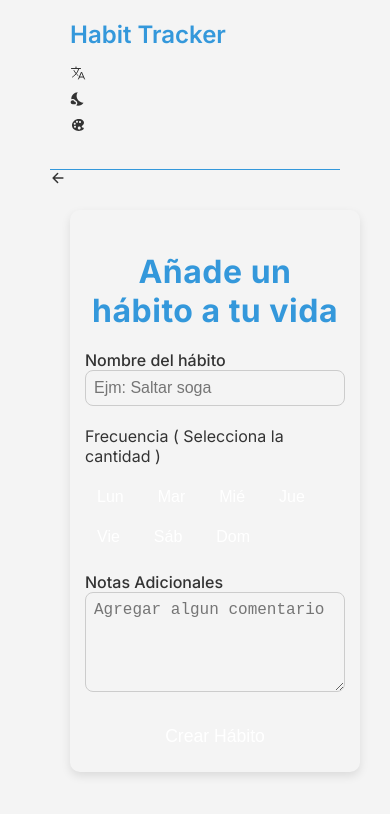
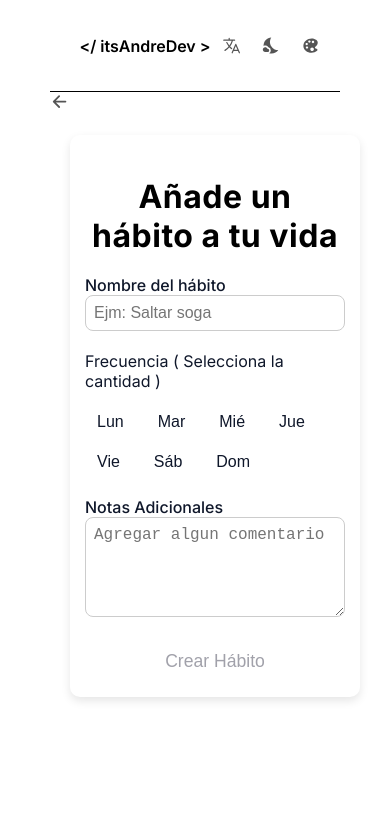
Before and after one commit to Andre-tz/Habit-Tracker, a React (Vite) app: page /habit-form in a window 390 px wide. Shown: the top 814 px of the page. Built offline with nearby package versions, Linux system fonts and the light colour scheme.

Commit message:
Se arreglo el error que impedia que el color escogido por el usuario no se usara

```diff
--- a/src/components/Header.jsx
+++ b/src/components/Header.jsx
@@ -78,7 +78,8 @@ const Header = ( ) =>{
     ]
     return (
         <header id="header">
-            <h1 id="name-app"> Habit Tracker</h1>
+            <h1 id="name-app">{ "</ itsAndreDev >" }</h1>
+
 
             <ul id="user-options">
 
--- a/src/components/ThemePicker.jsx
+++ b/src/components/ThemePicker.jsx
@@ -24,7 +24,18 @@ const ThemePicker = ( { onChange, onClose } ) =>{
         <div ref={ modalRef} className="theme-picker-container">
             <TwitterPicker
                 triangle="hide"
-                colors={["#FF6B6B", "#6BFFB3", "#6B9EFF",  "#FFD86B", "#C084FC", "#FF9E6B", "#6BCBFF", "#A0E860", "#FF6BE0", "#6BFFC7"]}
+                colors={[
+                    "#3B82F6",
+                    "#FFFFFF",
+                    "#8B5CF6",
+                    "#22C55E",
+                    "#F97316",
+                    "#06B6D4",
+                    "#EF4444",
+                    "#FACC15",
+                    "#EC4899",
+                    "#5EEAD4"
+                  ]}
                 onChangeComplete={(color) => onChange(color.hex)} />
         </div>
     )
--- a/src/context/HabitContext.jsx
+++ b/src/context/HabitContext.jsx
@@ -71,7 +71,7 @@ const HabitContextProvider = ( {children } ) => {
     //useEffect que se encargara de cargar los datos del usuarios guardado en el localStorage
     useEffect( ()=>{
         //con esto cambio la propiedad en mis estilos que coincida con el nombre dado con el valor dado
-        document.documentElement.style.setProperty( "--theme-color", userData.theme )
+        document.documentElement.style.setProperty( "--primary-color", userData.theme )
 
         //esta dependencia es solo por ahora, ya que le agregaré mas cosas
     }, [ userData.theme ])
--- a/src/styles/Header.css
+++ b/src/styles/Header.css
@@ -5,19 +5,14 @@
     align-items: center;
     width: 100%;
     padding: 20px;
-    background-color: var(--background-color-light);
-    color: var(--text-color-light);
     border-bottom: 1px solid var(--primary-color);
     transition: background-color var(--transition-speed), color var(--transition-speed);
 }
 
-#header.nightMode {
-    background-color: var(--background-color-dark);
-    color: var(--text-color-dark);
-}
-
 #name-app {
-    font-size: 2rem;
+    text-align: center;
+    width: clamp( 100px, 60%, 300px);
+    font-size: 1rem;
     font-weight: 600;
     color: var(--primary-color);
     margin: 0;
@@ -71,34 +66,6 @@
 }
 
 /* Responsive design para el header */
-@media (max-width: 768px) {
-    #header {
-        flex-direction: column;
-        align-items: flex-start;
-    }
+@media (min-width: 768px) {
 
-    #name-app {
-        font-size: 1.8rem;
-    }
-
-    #user-options {
-        flex-direction: column;
-        align-items: flex-start;
-        gap: 10px;
-    }
-
-    #user-options .icon-container {
-        display: inline-block;
-    }
 }
-
-@media (max-width: 480px) {
-    #name-app {
-        font-size: 1.5rem;
-    }
-
-    #user-options .icon-container img {
-        width: 25px;
-        height: 25px;
-    }
-}
--- a/src/styles/Icons.css
+++ b/src/styles/Icons.css
@@ -3,8 +3,8 @@
     display: inline-flex;
     align-items: center;
     justify-content: center;
-    font-size: 1.5rem;
-    color: var(--icon-color-light);
+    color: var( --icon-color-light);
+    font-size: 1.2rem;
     cursor: pointer;
     transition: transform 0.3s ease, color 0.3s ease;
     position: relative;
@@ -12,7 +12,6 @@
 
 .icon:hover {
     transform: scale(1.2);
-    color: var(--icon-color-hover);
 }
 
 /* Tooltip */
@@ -44,16 +43,3 @@
 .icon.nightMode:hover {
     color: var(--icon-color-hover-dark);
 }
-
-/* Responsive design */
-@media (max-width: 768px) {
-    .icon {
-        font-size: 1.2rem;
-    }
-}
-
-@media (max-width: 480px) {
-    .icon {
-        font-size: 1rem;
-    }
-}
--- a/src/styles/index.css
+++ b/src/styles/index.css
@@ -1,20 +1,12 @@
 :root {
-  --theme-color-light: #fff;
-  --theme-color-dark: #333;
-  --background-color-light: #f4f4f4;
-  --background-color-dark: #2c3e50;
-  --primary-color: #3498db;
-  --secondary-color: #2ecc71;
-  --accent-color: #f39c12;
-  --text-color-light: #333;
-  --text-color-dark: #fff;
-  --button-bg: #3498db;
-  --button-hover-bg: #2980b9;
-  --button-text-color: white;
-  --border-radius: 8px;
+  --primary-color: #000; /*color que elegira el usuario*/
+  --text-color-light: #0F172A;  /*color principal light*/
+  --text-color-dark: 	#A1A1AA; /*color en modo oscuro*/
+  --background-color-light: #FFFFFF;
+  --background-color-dark: #0F172A;
+  --icon-color-light: #555;
+  --icon-color-dark: #ccc;
   --transition-speed: 0.3s;
-  --padding: 20px;
-  --margin: 15px;
   --font-family: "Inter", Arial, sans-serif;
 }
 
```
